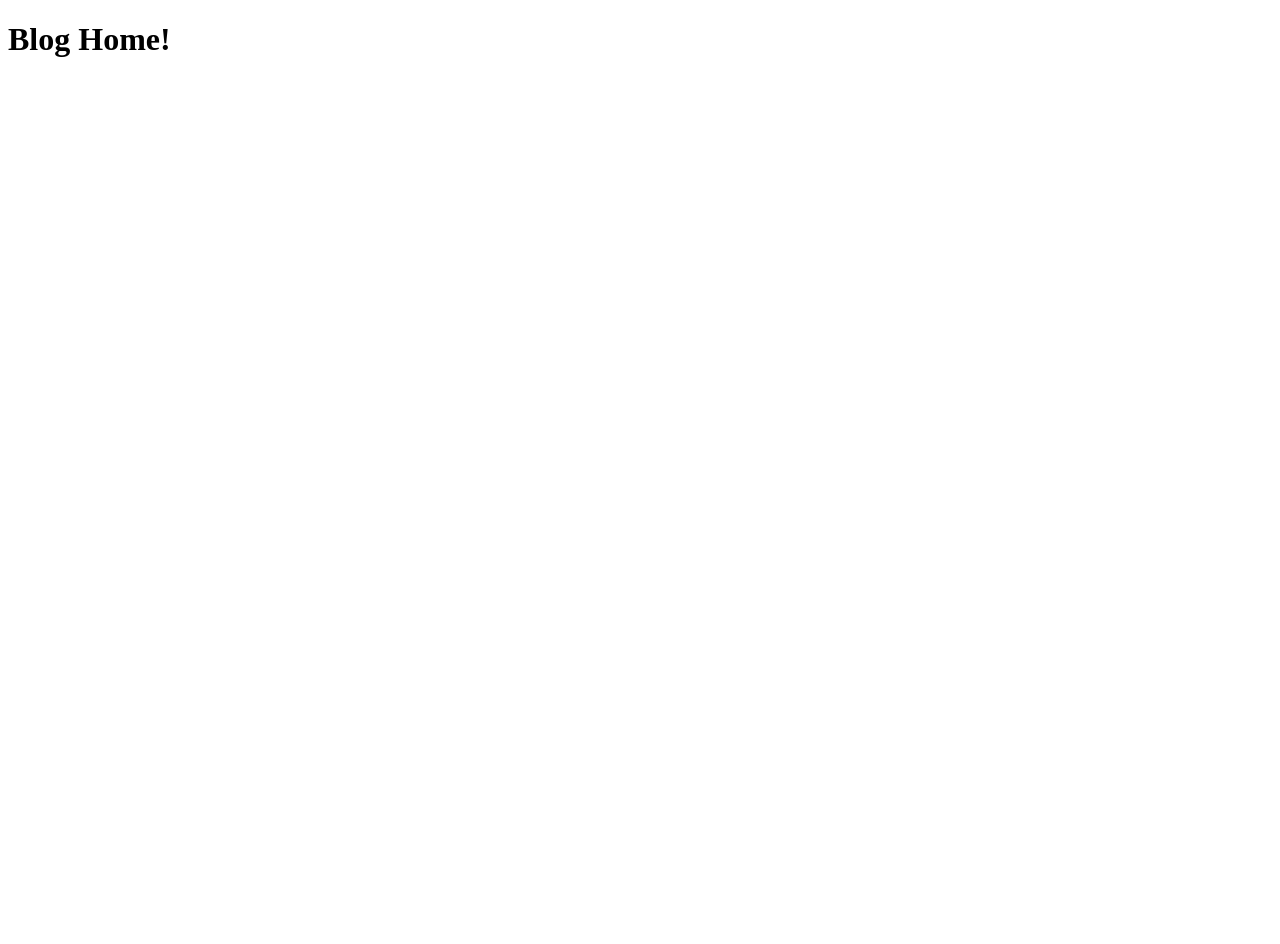
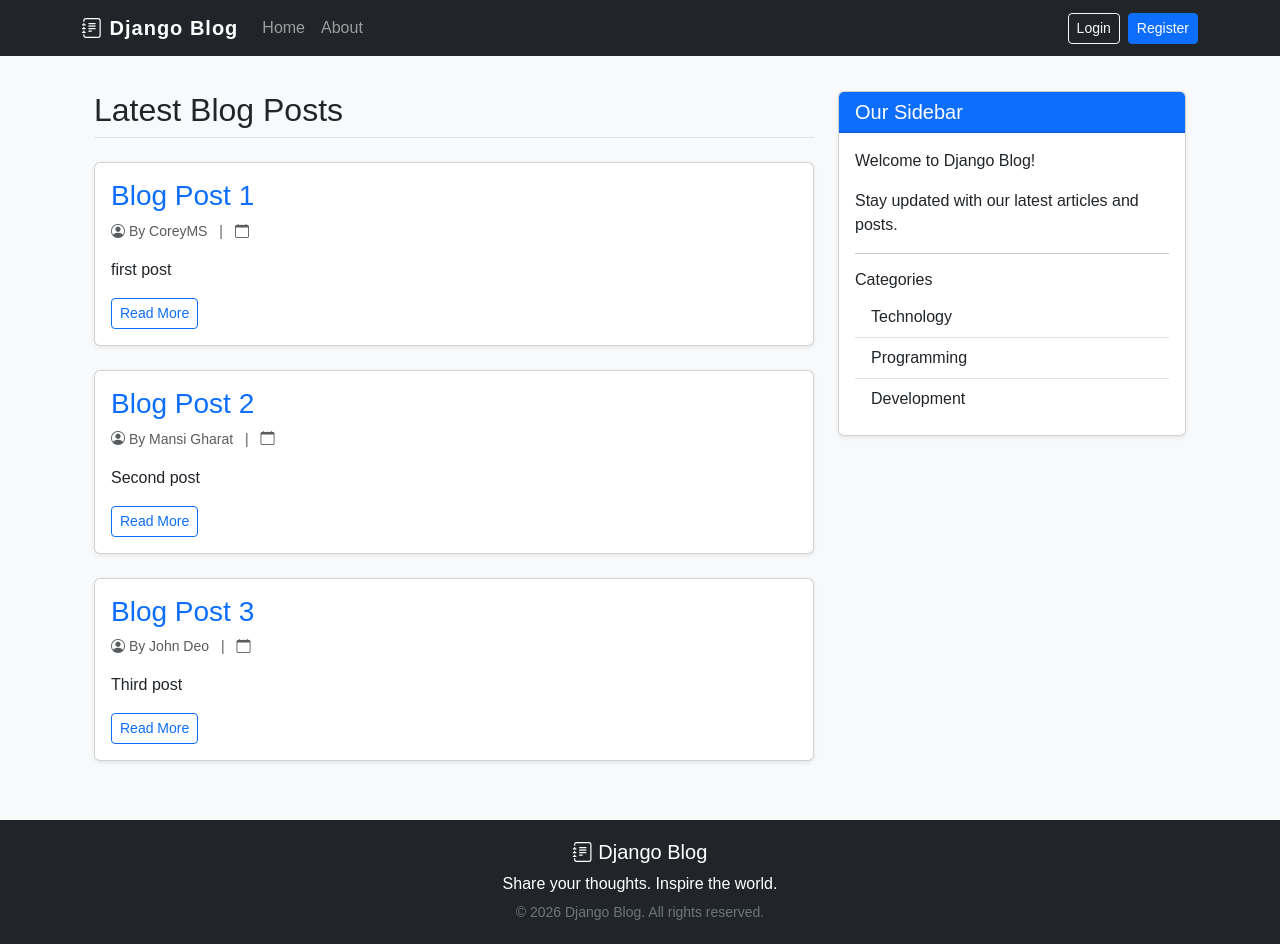
Before and after one commit to mansigharat/blog-web-application, a Django app: page / in a window 1280 px wide. Before the commit the page is almost empty. Before the commit the page ends 57 px from the top, so only its background shows below. Run offline with Django 5.2, Linux system fonts and the light colour scheme.

Commit message:
Add base template and enhance home and about pages with dynamic content

```diff
--- /dev/null
+++ b/Blog/templates/blog/base.html
@@ -0,0 +1,129 @@
+
+<!DOCTYPE html>
+<html lang="en">
+<head>
+    <meta charset="UTF-8">
+    <meta name="viewport" content="width=device-width, initial-scale=1.0">
+
+    {% if title %}
+        <title>Django Blog | {{ title }}</title>
+    {% else %}
+        <title>Django Blog</title>
+    {% endif %}
+
+    <!-- Bootstrap CSS -->
+    <link href="https://cdn.jsdelivr.net/npm/bootstrap@5.3.8/dist/css/bootstrap.min.css" rel="stylesheet">
+
+    <!-- Bootstrap Icons -->
+    <link rel="stylesheet" href="https://cdn.jsdelivr.net/npm/bootstrap-icons@1.13.1/font/bootstrap-icons.min.css">
+
+    <style>
+        body {
+            background-color: #f8f9fa;
+            font-family: Arial, sans-serif;
+        }
+
+        .navbar-brand {
+            font-weight: bold;
+            letter-spacing: 1px;
+        }
+
+        .main-content {
+            min-height: 80vh;
+            padding-top: 35px;
+            padding-bottom: 35px;
+        }
+
+        footer {
+            background-color: #212529;
+            color: white;
+            padding: 20px 0;
+        }
+    </style>
+</head>
+
+<body>
+
+    <!-- Navigation Bar -->
+    <nav class="navbar navbar-expand-lg navbar-dark bg-dark">
+        <div class="container">
+
+            <a class="navbar-brand" href="/">
+                <i class="bi bi-journal-text"></i> Django Blog
+            </a>
+
+            <button class="navbar-toggler" type="button"
+                data-bs-toggle="collapse"
+                data-bs-target="#navbarNav">
+                <span class="navbar-toggler-icon"></span>
+            </button>
+
+            <div class="collapse navbar-collapse" id="navbarNav">
+
+                <ul class="navbar-nav me-auto">
+
+                    <li class="nav-item">
+                        <a class="nav-link" href="/">Home</a>
+                    </li>
+
+                    <li class="nav-item">
+                        <a class="nav-link" href="/about/">About</a>
+                    </li>
+
+                </ul>
+
+                <div class="d-flex gap-2">
+                    <a href="#" class="btn btn-outline-light btn-sm">Login</a>
+                    <a href="#" class="btn btn-primary btn-sm">Register</a>
+                </div>
+
+            </div>
+        </div>
+    </nav>
+
+
+    <!-- Main Content -->
+    <main class="container main-content">
+
+        <!-- Django Messages -->
+        {% if messages %}
+            {% for message in messages %}
+                <div class="alert alert-{{ message.tags }} alert-dismissible fade show">
+                    {{ message }}
+
+                    <button type="button" class="btn-close"
+                        data-bs-dismiss="alert"></button>
+                </div>
+            {% endfor %}
+        {% endif %}
+
+        {% block content %}
+
+        {% endblock content %}
+
+    </main>
+
+
+    <!-- Footer -->
+    <footer>
+        <div class="container text-center">
+
+            <h5>
+                <i class="bi bi-journal-text"></i> Django Blog
+            </h5>
+
+            <p class="mb-1">Share your thoughts. Inspire the world.</p>
+
+            <small class="text-secondary">
+                &copy; 2026 Django Blog. All rights reserved.
+            </small>
+
+        </div>
+    </footer>
+
+
+    <!-- Bootstrap JS -->
+    <script src="https://cdn.jsdelivr.net/npm/bootstrap@5.3.8/dist/js/bootstrap.bundle.min.js"></script>
+
+</body>
+</html>
--- a/Blog/templates/blog/home.html
+++ b/Blog/templates/blog/home.html
@@ -1,11 +1,86 @@
-<!DOCTYPE html>
-<html lang="en">
-<head>
-    <meta charset="UTF-8">
-    <meta name="viewport" content="width=device-width, initial-scale=1.0">
-    <title>Document</title>
-</head>
-<body>
-    <h1>Blog Home!</h1>
-</body>
-</html>
+
+{% extends "blog/base.html" %}
+
+{% block content %}
+
+<div class="container">
+
+    <div class="row">
+
+        <!-- Blog Posts -->
+        <div class="col-md-8">
+
+            <h2 class="mb-4 border-bottom pb-2">Latest Blog Posts</h2>
+
+            {% for post in posts %}
+
+                <div class="card mb-4 shadow-sm">
+
+                    <div class="card-body">
+
+                        <h3 class="card-title text-primary">
+                            {{ post.title }}
+                        </h3>
+
+                        <p class="text-muted small mb-3">
+                            <i class="bi bi-person-circle"></i>
+                            By {{ post.author }}
+
+                            <span class="mx-2">|</span>
+
+                            <i class="bi bi-calendar"></i>
+                            {{ post.date_posted|date:"F d, Y" }}
+                        </p>
+
+                        <p class="card-text">
+                            {{ post.content }}
+                        </p>
+
+                        <a href="#" class="btn btn-outline-primary btn-sm">
+                            Read More
+                        </a>
+
+                    </div>
+
+                </div>
+
+            {% empty %}
+
+                <div class="alert alert-info">
+                    No blog posts available yet.
+                </div>
+
+            {% endfor %}
+
+        </div>
+
+        <!-- Sidebar -->
+        <div class="col-md-4">
+
+            <div class="card shadow-sm">
+
+                <div class="card-header bg-primary text-white">
+                    <h5 class="mb-0">Our Sidebar</h5>
+                </div>
+
+                <div class="card-body">
+                    <p>Welcome to Django Blog!</p>
+                    <p>Stay updated with our latest articles and posts.</p>
+                    <hr>
+                    <h6>Categories</h6>
+                    <ul class="list-group list-group-flush">
+                        <li class="list-group-item">Technology</li>
+                        <li class="list-group-item">Programming</li>
+                        <li class="list-group-item">Development</li>
+                    </ul>
+                </div>
+
+            </div>
+
+        </div>
+
+    </div>
+
+</div>
+
+{% endblock content %}
--- a/Blog/views.py
+++ b/Blog/views.py
@@ -1,8 +1,30 @@
 from django.http import HttpResponse
 from django.shortcuts import render
-
+posts = [
+    {
+        'author' :'CoreyMS',
+        'title' : 'Blog Post 1',
+        'content' : 'first post',
+        'date_posted' : '31 oct 2026'
+    },
+    {
+            'author' :'Mansi Gharat',
+            'title' : 'Blog Post 2',
+            'content' : 'Second post',
+            'date_posted' : '30 oct 2026'
+    },
+    {
+            'author' :'John Deo',
+            'title' : 'Blog Post 3',
+            'content' : 'Third post',
+            'date_posted' : '29 oct 2026'
+    }
+]
 def home(request):
-    return render(request, 'Blog/home.html')
+    context = {
+        'posts' : posts
+    }
+    return render(request, 'Blog/home.html', context)
 
 def about(request):
-    return render(request, 'Blog/about.html')
+    return render(request, 'Blog/about.html', {'title' : 'About'})
```
Also changed, not shown: Blog/templates/blog/about.html (+51 -11 lines).
